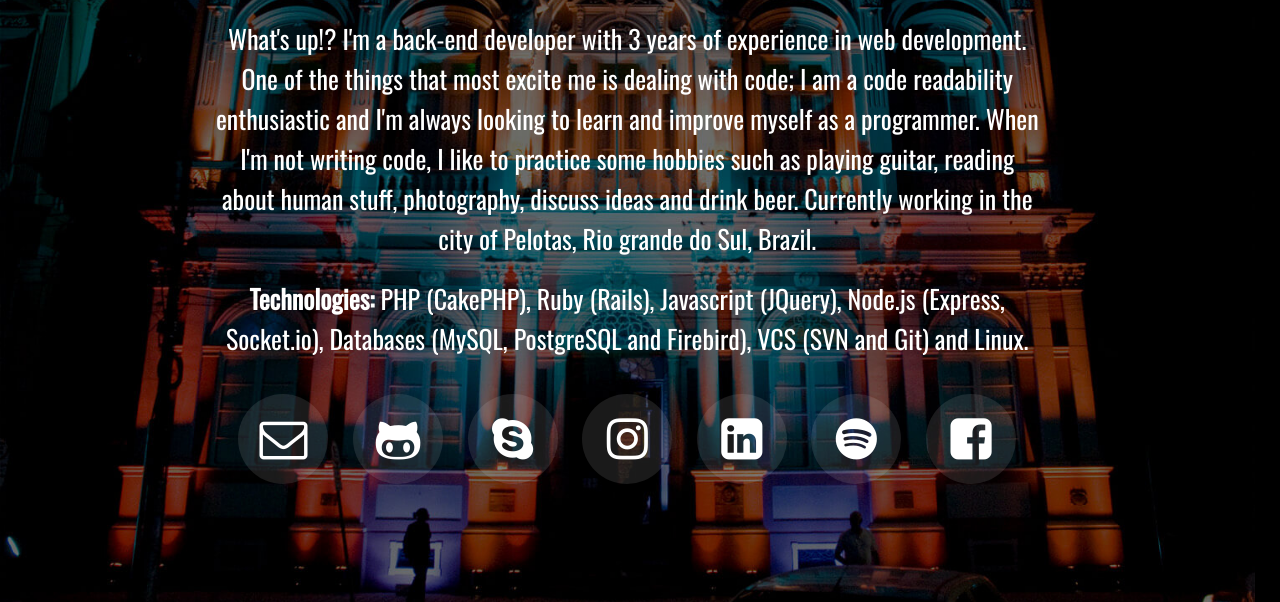
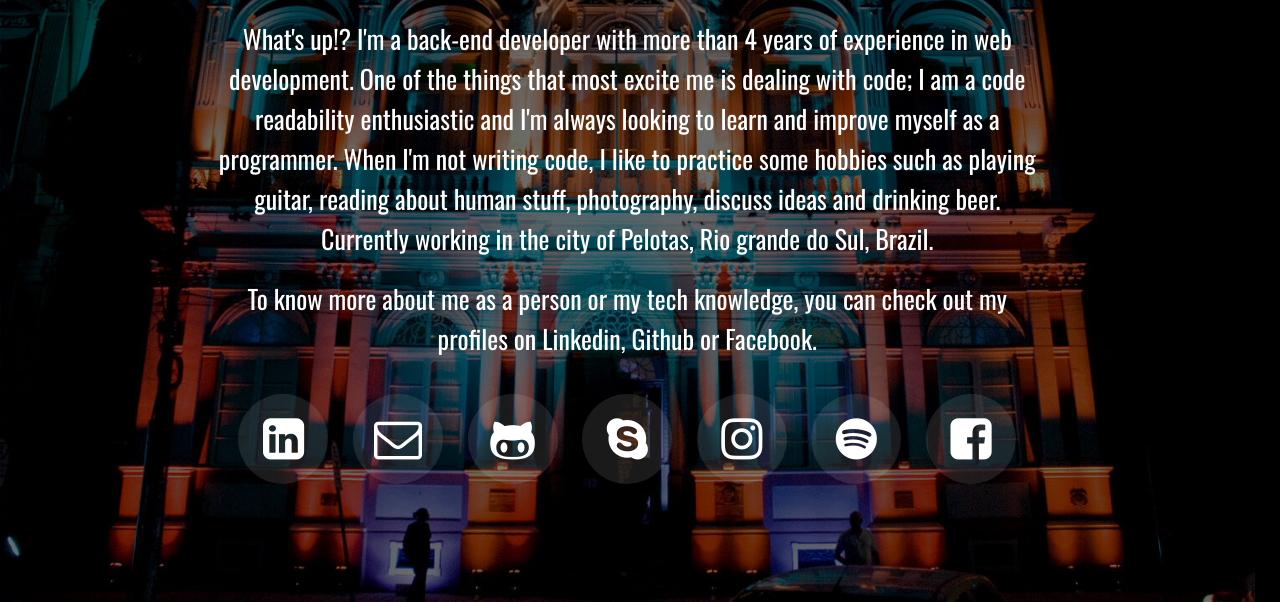
Before and after one commit to patarkf/patarkf.github.io, a plain HTML site: page index.html in a window 1280 px wide. Shown: the part 198-800 px from the top of the page. Drawn offline with nearby package versions, Linux system fonts and the light colour scheme.

Commit message:
Update index.html

```diff
--- a/index.html
+++ b/index.html
@@ -33,24 +33,24 @@
 			<div class="boxContent">
 				<h1 class="boxContent-title">PATRICK FERREIRA</h1>
 				<p class="boxContent-description">
-					What's up!? I'm a back-end developer with 3 years of experience in web development. One of
-					the things that most excite me is dealing with code; I am a code readability enthusiastic
+					What's up!? I'm a back-end developer with more than 4 years of experience in web development.
+					One of the things that most excite me is dealing with code; I am a code readability enthusiastic
 					and I'm always looking to learn and improve myself as a programmer. When I'm not writing
 					code, I like to practice some hobbies such as playing guitar, reading about human stuff,
-					photography, discuss ideas and drink beer. Currently working in the city of Pelotas, Rio
+					photography, discuss ideas and drinking beer. Currently working in the city of Pelotas, Rio
 					grande do Sul, Brazil.
 				</p>
 				<p class="boxContent-technologies">
-					<strong>Technologies:</strong> PHP (CakePHP), Ruby (Rails), Javascript (JQuery), Node.js
-					(Express, Socket.io), Databases (MySQL, PostgreSQL and Firebird), VCS (SVN and Git) and Linux.
+					To know more about me as a person or my tech knowledge, you can check out my profiles on Linkedin,
+					Github or Facebook.
 				</p>
 
 				<div class="socialMedias">
+					<a href="https://br.linkedin.com/in/patarkf" target="_blank" class="socialMedias-icon socialMedias-linkedin">Linkedin</a>
 					<a href="mailto:paatrickferreira@gmail.com" target="_blank" class="socialMedias-icon socialMedias-gmail">Gmail</a>
 					<a href="https://github.com/patarkf" target="_blank" class="socialMedias-icon socialMedias-github">Github</a>
 					<a href="callto://patark3" target="_blank" class="socialMedias-icon socialMedias-skype">Skype</a>
 					<a href="https://instagram.com/patarkf" target="_blank" class="socialMedias-icon socialMedias-instagram">Instagram</a>
-					<a href="https://br.linkedin.com/in/patarkf" target="_blank" class="socialMedias-icon socialMedias-linkedin">Linkedin</a>
 					<a href="https://play.spotify.com/user/patarkk" target="_blank" class="socialMedias-icon socialMedias-spotify">Spotify</a>
 					<a href="https://facebook.com/patarkf" target="_blank" class="socialMedias-icon socialMedias-facebook">Facebook</a>
 				</div>
```
